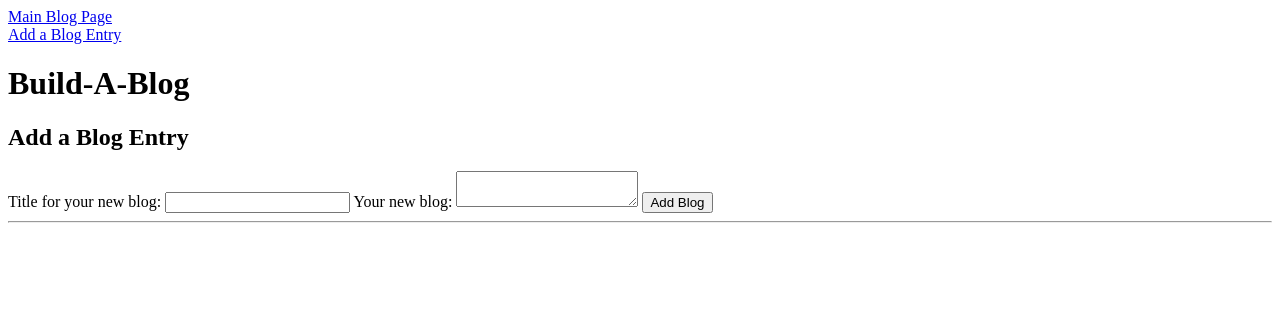
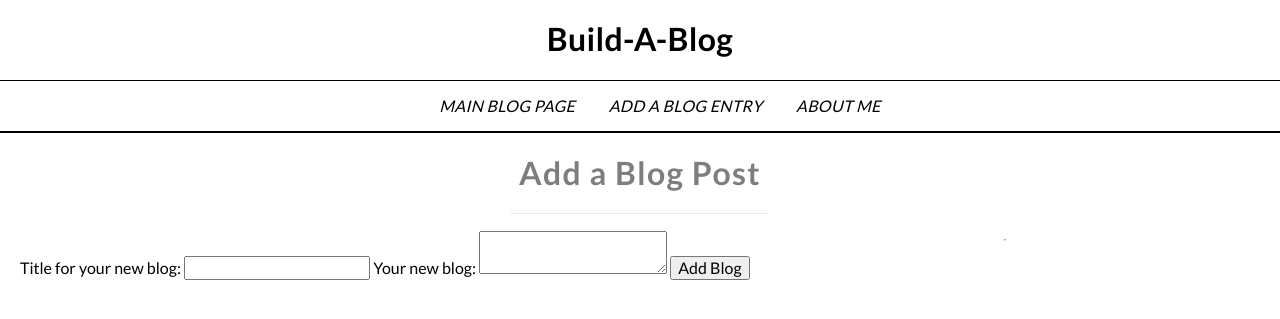
Before and after one commit to mstaten/sturdy-octo-spork, a Flask app: page /newpost in a window 1280 px wide. Shown: the top 319 px of the page. Run offline with Flask 2, Linux system fonts and the light colour scheme.

Commit message:
added css styling

```diff
--- a/main.py
+++ b/main.py
@@ -66,7 +66,7 @@
             flash('Title is blank', 'error')
         if title_err or body_err:
             posts = Blog.query.all()
-            return render_template('newpost.html', title='Add Blog Post',
+            return render_template('newpost.html', title='Add a Blog Post',
                                     post_title = post_title,
                                     post_body = post_body,
                                     posts = posts)
--- /dev/null
+++ b/static/styles/base.css
@@ -0,0 +1,105 @@
+* {
+    font-family: 'Lato', sans-serif;
+}
+.grid {
+    display: grid;
+    position: relative;
+    margin: auto;
+    grid-template-areas:    "site-header"
+                            "page-header"
+                            "main";
+    grid-template-rows: 200px 100px 1fr;
+    grid-gap: 10px;
+    font-family: 'Lato', sans-serif;
+}
+
+a {
+    color: black;
+    text-decoration: none;
+}
+
+.site-header {
+    grid-area: site-header;
+    margin: 0;
+    padding:  0;
+    text-align: center;
+    letter-spacing: 0.02em;
+}
+
+.site-nav {
+    border-top: 0.7px solid #000;
+    border-bottom: 2px solid #000;
+    font-size: 12pt;
+    font-style: italic;
+    margin: 2px 0;
+}
+
+.site-nav li {
+    display: inline-block;
+    margin: 0 5px;
+    padding: 0 10px;
+    text-transform: uppercase;
+}
+
+.page-header {
+    grid-area: page-header;
+    position: relative;
+    font-size: 12pt;
+    letter-spacing: 0.08em;
+    color: #000;
+    opacity: 0.5;
+    text-align: center;
+    margin: 0;
+    padding:  0;
+}
+
+.page-header hr {
+    width: 20%;
+    opacity: 0.4;
+}
+
+main {
+    grid-area: main;
+    display: flex;
+    flex-wrap: wrap;
+    justify-content: center;
+    margin: 0;
+    padding: 0 20px;
+    font-size: 12pt;
+}
+
+main h3 {
+    margin: 0;
+    padding: 0;
+}
+
+main .main-item{
+    min-width: 12%;
+    max-width: 20%;
+    padding: 30px;
+    margin: 40px;
+    border: 2px solid black;
+    border-radius: 2px;
+}
+
+main .title {
+    padding: 0 0 5px 0;
+    font-family: 'Lato', sans-serif;
+    font-weight: bold;
+}
+
+main .one-item {
+
+}
+
+.date {
+
+}
+
+.time {
+
+}
+
+.error {
+    color: red;
+}
--- /dev/null
+++ b/static/styles/normalization.css
@@ -0,0 +1,349 @@
+/*! normalize.css v8.0.1 | MIT License | github.com/necolas/normalize.css */
+
+/* Document
+   ========================================================================== */
+
+/**
+ * 1. Correct the line height in all browsers.
+ * 2. Prevent adjustments of font size after orientation changes in iOS.
+ */
+
+ html {
+    line-height: 1.15; /* 1 */
+    -webkit-text-size-adjust: 100%; /* 2 */
+  }
+
+  /* Sections
+     ========================================================================== */
+
+  /**
+   * Remove the margin in all browsers.
+   */
+
+  body {
+    margin: 0;
+  }
+
+  /**
+   * Render the `main` element consistently in IE.
+   */
+
+  main {
+    display: block;
+  }
+
+  /**
+   * Correct the font size and margin on `h1` elements within `section` and
+   * `article` contexts in Chrome, Firefox, and Safari.
+   */
+
+  h1 {
+    font-size: 2em;
+    margin: 0.67em 0;
+  }
+
+  /* Grouping content
+     ========================================================================== */
+
+  /**
+   * 1. Add the correct box sizing in Firefox.
+   * 2. Show the overflow in Edge and IE.
+   */
+
+  hr {
+    box-sizing: content-box; /* 1 */
+    height: 0; /* 1 */
+    overflow: visible; /* 2 */
+  }
+
+  /**
+   * 1. Correct the inheritance and scaling of font size in all browsers.
+   * 2. Correct the odd `em` font sizing in all browsers.
+   */
+
+  pre {
+    font-family: monospace, monospace; /* 1 */
+    font-size: 1em; /* 2 */
+  }
+
+  /* Text-level semantics
+     ========================================================================== */
+
+  /**
+   * Remove the gray background on active links in IE 10.
+   */
+
+  a {
+    background-color: transparent;
+  }
+
+  /**
+   * 1. Remove the bottom border in Chrome 57-
+   * 2. Add the correct text decoration in Chrome, Edge, IE, Opera, and Safari.
+   */
+
+  abbr[title] {
+    border-bottom: none; /* 1 */
+    text-decoration: underline; /* 2 */
+    text-decoration: underline dotted; /* 2 */
+  }
+
+  /**
+   * Add the correct font weight in Chrome, Edge, and Safari.
+   */
+
+  b,
+  strong {
+    font-weight: bolder;
+  }
+
+  /**
+   * 1. Correct the inheritance and scaling of font size in all browsers.
+   * 2. Correct the odd `em` font sizing in all browsers.
+   */
+
+  code,
+  kbd,
+  samp {
+    font-family: monospace, monospace; /* 1 */
+    font-size: 1em; /* 2 */
+  }
+
+  /**
+   * Add the correct font size in all browsers.
+   */
+
+  small {
+    font-size: 80%;
+  }
+
+  /**
+   * Prevent `sub` and `sup` elements from affecting the line height in
+   * all browsers.
+   */
+
+  sub,
+  sup {
+    font-size: 75%;
+    line-height: 0;
+    position: relative;
+    vertical-align: baseline;
+  }
+
+  sub {
+    bottom: -0.25em;
+  }
+
+  sup {
+    top: -0.5em;
+  }
+
+  /* Embedded content
+     ========================================================================== */
+
+  /**
+   * Remove the border on images inside links in IE 10.
+   */
+
+  img {
+    border-style: none;
+  }
+
+  /* Forms
+     ========================================================================== */
+
+  /**
+   * 1. Change the font styles in all browsers.
+   * 2. Remove the margin in Firefox and Safari.
+   */
+
+  button,
+  input,
+  optgroup,
+  select,
+  textarea {
+    font-family: inherit; /* 1 */
+    font-size: 100%; /* 1 */
+    line-height: 1.15; /* 1 */
+    margin: 0; /* 2 */
+  }
+
+  /**
+   * Show the overflow in IE.
+   * 1. Show the overflow in Edge.
+   */
+
+  button,
+  input { /* 1 */
+    overflow: visible;
+  }
+
+  /**
+   * Remove the inheritance of text transform in Edge, Firefox, and IE.
+   * 1. Remove the inheritance of text transform in Firefox.
+   */
+
+  button,
+  select { /* 1 */
+    text-transform: none;
+  }
+
+  /**
+   * Correct the inability to style clickable types in iOS and Safari.
+   */
+
+  button,
+  [type="button"],
+  [type="reset"],
+  [type="submit"] {
+    -webkit-appearance: button;
+  }
+
+  /**
+   * Remove the inner border and padding in Firefox.
+   */
+
+  button::-moz-focus-inner,
+  [type="button"]::-moz-focus-inner,
+  [type="reset"]::-moz-focus-inner,
+  [type="submit"]::-moz-focus-inner {
+    border-style: none;
+    padding: 0;
+  }
+
+  /**
+   * Restore the focus styles unset by the previous rule.
+   */
+
+  button:-moz-focusring,
+  [type="button"]:-moz-focusring,
+  [type="reset"]:-moz-focusring,
+  [type="submit"]:-moz-focusring {
+    outline: 1px dotted ButtonText;
+  }
+
+  /**
+   * Correct the padding in Firefox.
+   */
+
+  fieldset {
+    padding: 0.35em 0.75em 0.625em;
+  }
+
+  /**
+   * 1. Correct the text wrapping in Edge and IE.
+   * 2. Correct the color inheritance from `fieldset` elements in IE.
+   * 3. Remove the padding so developers are not caught out when they zero out
+   *    `fieldset` elements in all browsers.
+   */
+
+  legend {
+    box-sizing: border-box; /* 1 */
+    color: inherit; /* 2 */
+    display: table; /* 1 */
+    max-width: 100%; /* 1 */
+    padding: 0; /* 3 */
+    white-space: normal; /* 1 */
+  }
+
+  /**
+   * Add the correct vertical alignment in Chrome, Firefox, and Opera.
+   */
+
+  progress {
+    vertical-align: baseline;
+  }
+
+  /**
+   * Remove the default vertical scrollbar in IE 10+.
+   */
+
+  textarea {
+    overflow: auto;
+  }
+
+  /**
+   * 1. Add the correct box sizing in IE 10.
+   * 2. Remove the padding in IE 10.
+   */
+
+  [type="checkbox"],
+  [type="radio"] {
+    box-sizing: border-box; /* 1 */
+    padding: 0; /* 2 */
+  }
+
+  /**
+   * Correct the cursor style of increment and decrement buttons in Chrome.
+   */
+
+  [type="number"]::-webkit-inner-spin-button,
+  [type="number"]::-webkit-outer-spin-button {
+    height: auto;
+  }
+
+  /**
+   * 1. Correct the odd appearance in Chrome and Safari.
+   * 2. Correct the outline style in Safari.
+   */
+
+  [type="search"] {
+    -webkit-appearance: textfield; /* 1 */
+    outline-offset: -2px; /* 2 */
+  }
+
+  /**
+   * Remove the inner padding in Chrome and Safari on macOS.
+   */
+
+  [type="search"]::-webkit-search-decoration {
+    -webkit-appearance: none;
+  }
+
+  /**
+   * 1. Correct the inability to style clickable types in iOS and Safari.
+   * 2. Change font properties to `inherit` in Safari.
+   */
+
+  ::-webkit-file-upload-button {
+    -webkit-appearance: button; /* 1 */
+    font: inherit; /* 2 */
+  }
+
+  /* Interactive
+     ========================================================================== */
+
+  /*
+   * Add the correct display in Edge, IE 10+, and Firefox.
+   */
+
+  details {
+    display: block;
+  }
+
+  /*
+   * Add the correct display in all browsers.
+   */
+
+  summary {
+    display: list-item;
+  }
+
+  /* Misc
+     ========================================================================== */
+
+  /**
+   * Add the correct display in IE 10+.
+   */
+
+  template {
+    display: none;
+  }
+
+  /**
+   * Add the correct display in IE 10.
+   */
+
+  [hidden] {
+    display: none;
+  }
--- a/templates/base.html
+++ b/templates/base.html
@@ -2,20 +2,27 @@
 <html>
     <head>
         <title>{{title}}</title>
-        <style>
-            .error {
-                color: red;
-            }
-        </style>
+        <link rel="stylesheet" type="text/css" href="normalization.css" />
+        <link rel="stylesheet" type="text/css" href="{{ url_for('static', filename='styles/base.css')}}" />
+        <link href="https://fonts.googleapis.com/css?family=Lato:400,700" rel="stylesheet" />
     </head>
     <body>
 
-        <div>
-            <a href="/blog">Main Blog Page</a>
-        </div>
-        <div>
-            <a href="/newpost">Add a Blog Entry</a>
-        </div>
+        <header class="site-header">
+            <h1>Build-A-Blog</h1>
+            <nav class="site-nav">
+                <ul>
+                    <li><a href="/blog">Main Blog Page</a></li>
+                    <li><a href="/newpost">Add a Blog Entry</a></li>
+                    <li><a href="#">About Me</a></li>
+                </ul>
+            </nav>
+        </header>
+
+        <header class="page-header">
+            <h1>{{title}}</h1>
+            <hr />
+        </header>
 
         {% with messages = get_flashed_messages(with_categories=True) %}
             <ul>
@@ -24,9 +31,10 @@
             {% endfor %}
             </ul>
         {% endwith %}
-
+        <main>
         {% block content %}
         {% endblock %}
+        </main>
 
     </body>
 </html>
--- a/templates/newpost.html
+++ b/templates/newpost.html
@@ -2,8 +2,6 @@
 
 {% block content %}
 
-<h1>Build-A-Blog</h1>
-<h2>Add a Blog Entry</h2>
     <form action="/newpost" method="POST">
         <label for="post_title">
             Title for your new blog:
@@ -19,5 +17,4 @@
     <hr />
 
 
-
 {% endblock %}
```
Also changed, not shown: static/styles/blog.css (added, +20 -0 lines), templates/blog.html (+6 -7 lines), templates/entry.html (+6 -7 lines). Lines whose indentation alone changed are shown as unchanged.
